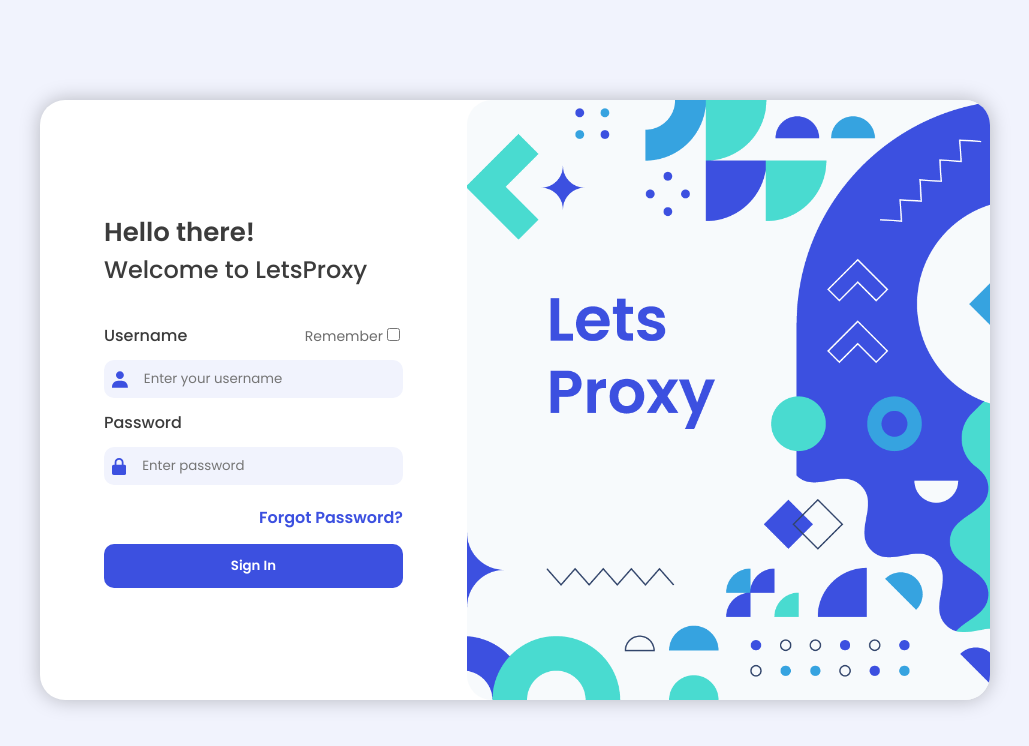
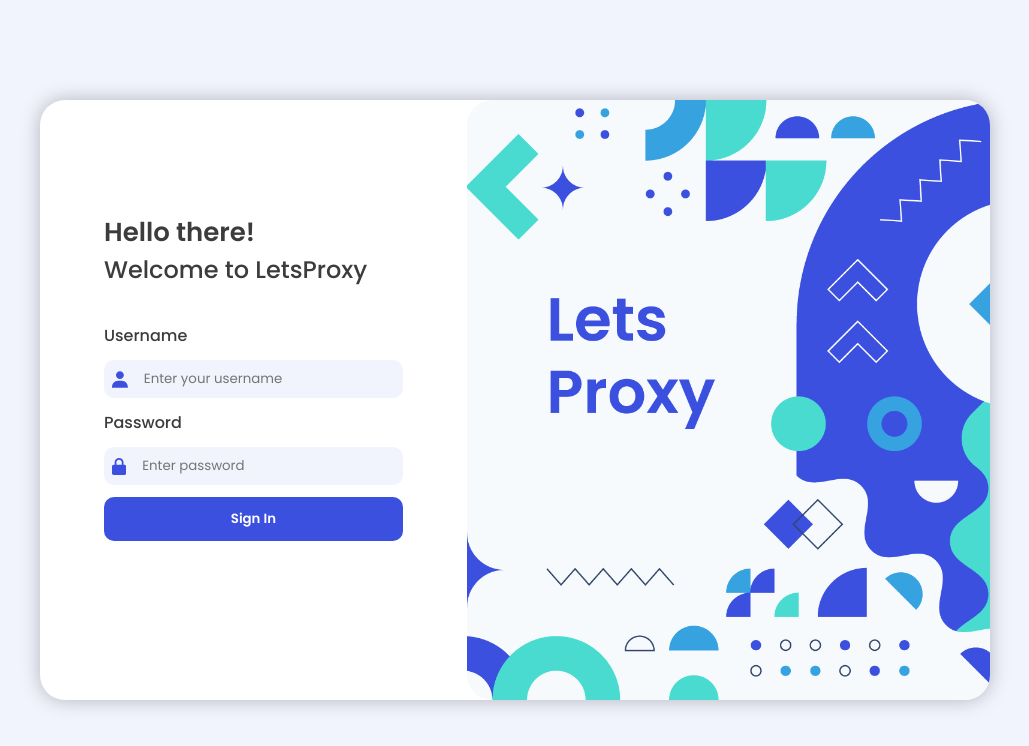
Before and after one commit to rmamba/letsproxy, a React (Create React App) app: page /login in a window 1280 px wide. Shown: the top 746 px of the page, without its empty margins (125-1154 px from the left). Built offline with nearby package versions, Linux system fonts and the light colour scheme.

Commit message:
remove remember and forgot password in login page

```diff
--- a/src/pages/Login.tsx
+++ b/src/pages/Login.tsx
@@ -47,7 +47,6 @@
             setAuth(true);
             localStorage.setItem("user", user);
           }
-          console.log(user);
           toast.success("You have sucessfully logged in", {
             position: "top-right",
           });
@@ -85,12 +84,12 @@
                 <label htmlFor="username" className="form-title">
                   Username
                 </label>
-                <div>
+                {/* <div>
                   <label htmlFor="remember" className="form-text">
                     Remember
                   </label>
                   <input type="checkbox" onChange={handleRemember}></input>
-                </div>
+                </div> */}
               </div>
 
               <div className="login-input">
@@ -123,11 +122,11 @@
               </div>
             </div>
 
-            <div className="login-field">
+            {/* <div className="login-field">
               <a href="/" className="forgot">
                 Forgot Password?
               </a>
-            </div>
+            </div> */}
 
             <button className="btn-primary btn-login" onClick={handleLogin}>
               Sign In
```
